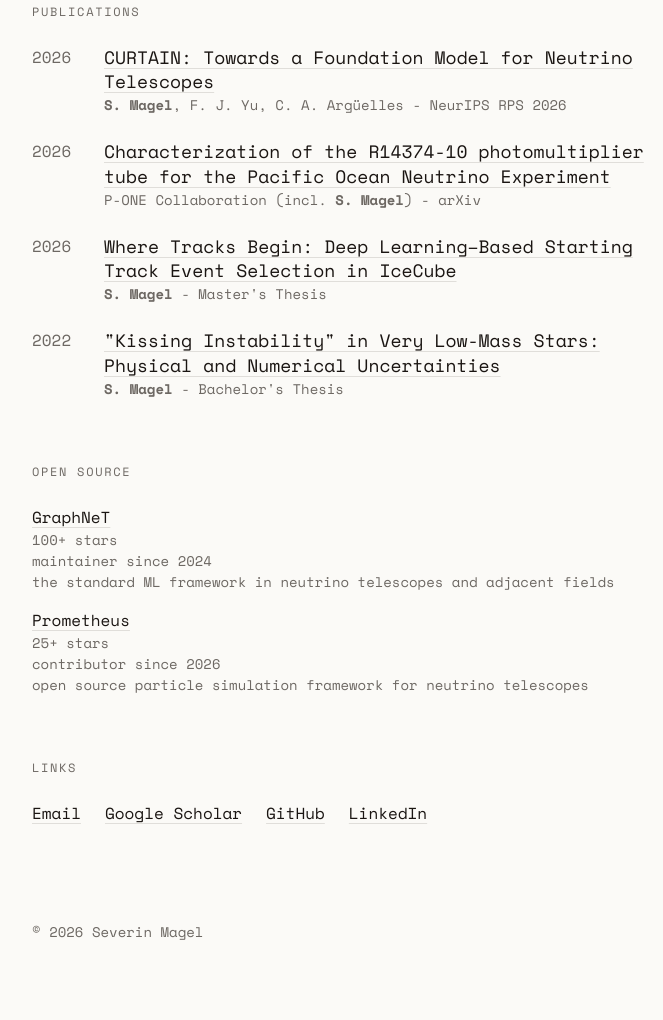
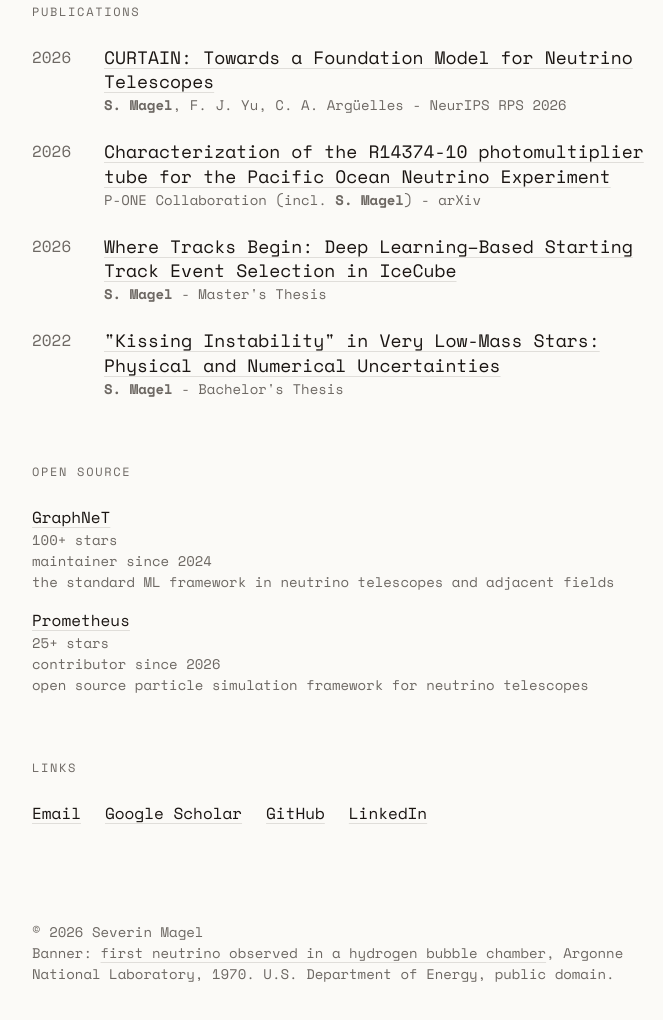
Before and after one commit to sevmag/sevmag.github.io, a plain HTML site: page index.html in a window 1280 px wide. Shown: the part 535-1555 px from the top of the page, without its empty margins (296-959 px from the left). Drawn offline with nearby package versions, Linux system fonts and the light colour scheme.

Commit message:
Add banner image credit to footer
Co-Authored-By: Claude Fable 5.2 <noreply@anthropic.com>

```diff
--- a/index.html
+++ b/index.html
@@ -164,7 +164,10 @@
       </ul>
     </section>
 
-    <footer class="small muted">© 2026 Severin Magel</footer>
+    <footer class="small muted">
+      © 2026 Severin Magel<br>
+      Banner: <a class="link" href="https://commons.wikimedia.org/wiki/File:HD.6B.050_(10693770523).jpg">first neutrino observed in a hydrogen bubble chamber</a>, Argonne National Laboratory, 1970. U.S. Department of Energy, public domain.
+    </footer>
   </main>
 </body>
 </html>
```
